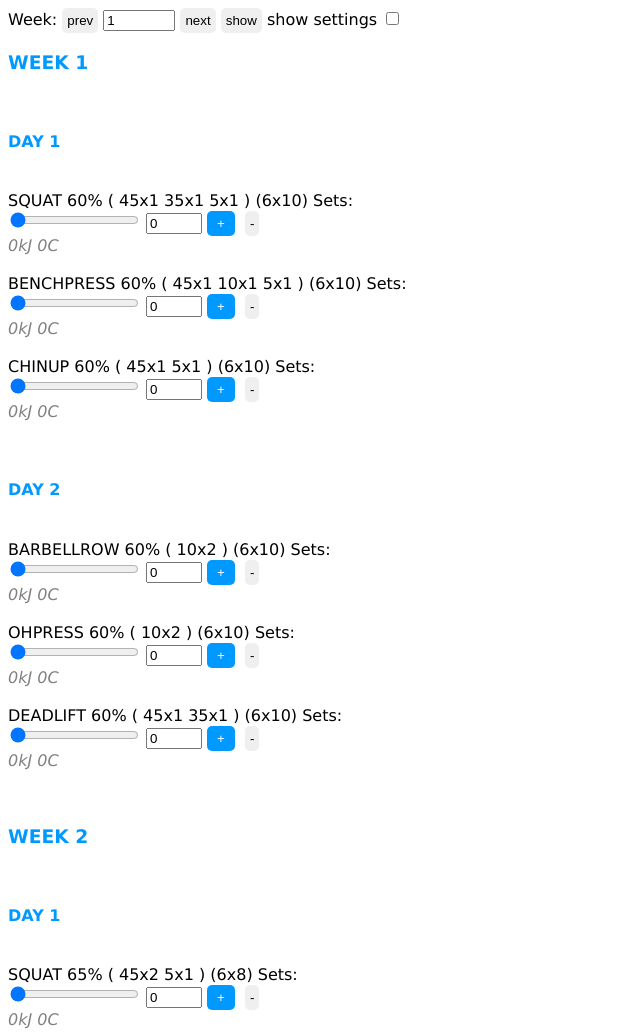
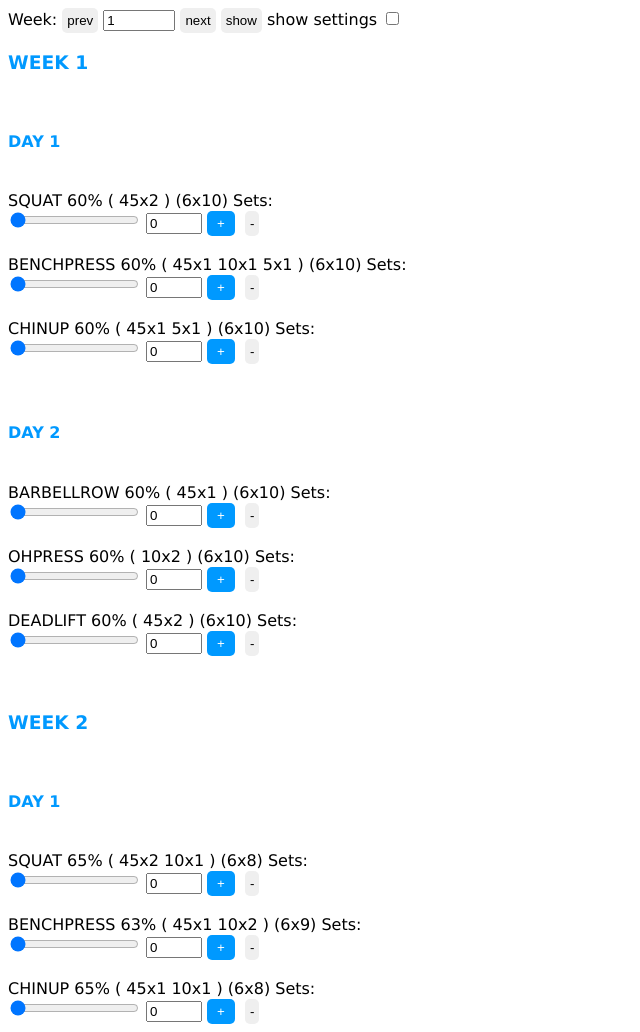
Before and after one commit to bigfish/weights, a website: page index.html in a window 1280 px wide. Shown: the top 1032 px of the page, without its empty margins (0-640 px from the left). Drawn offline with Linux system fonts and the light colour scheme.

Commit message:
Update Max values, remove work calculation

```diff
--- a/index.html
+++ b/index.html
@@ -25,7 +25,7 @@
         <legend>Squat</legend>
         <div class="form-field">
           <label>Max:</label>
-          <input type="number" min="0" max="1000" step="5" id="squat" name="squat" value="355"/> lb
+          <input type="number" min="0" max="1000" step="5" id="squat" name="squat" value="365"/> lb
         </div>
         <div class="form-field">
           <label>Len:</label>
@@ -53,7 +53,7 @@
         <legend>Bench Press</legend>
         <div class="form-field">
           <label>Max:</label>
-          <input type="number" min="0" max="1000" id="benchpress" name="benchpress" value="265"/> lb
+          <input type="number" min="0" max="1000" id="benchpress" name="benchpress" value="275"/> lb
         </div>
         <div class="form-field">
           <label>Len:</label>
@@ -81,7 +81,7 @@
         <legend>Barbell Row</legend>
         <div class="form-field">
           <label>Max:</label>
-          <input type="number" min="0" max="1000" id="barbellrow" name="barbellrow" value="135"/> lb
+          <input type="number" min="0" max="1000" id="barbellrow" name="barbellrow" value="225"/> lb
         </div>
         <div class="form-field">
           <label>Length:</label>
@@ -134,7 +134,7 @@
       <fieldset>
         <legend>Deadlift</legend>
         <div class="form-field">
-          <label>Max:</label> <input type="number" min="0" max="1000" id="deadlift" name="deadlift" value="325"/> lb
+          <label>Max:</label> <input type="number" min="0" max="1000" id="deadlift" name="deadlift" value="365"/> lb
         </div>
         <div class="form-field">
           <label>Length:</label> <input type="number" min="0" max="1.0" step="0.1" id="deadlift-len" name="deadlift-len" value="0.6"/> m
--- a/weights.js
+++ b/weights.js
@@ -79,15 +79,6 @@ function echo(html) {
     el('output').innerHTML += html + '<br>';
 }
 
-function getWork(setsDone, max, percent, len) {
-    var repsDone = setsDone.reduce(function (prev, set) {
-        return prev + set;
-    }, 0);
-    var workPerRep = work(kg(getPlateWeight(perc(max, percent))), len);
-    var workJ = Math.floor(repsDone * workPerRep);
-    return workJ + 'kJ ' + Math.floor(workJ / 4.186)  + 'C';
-}
-
 function addSet(id, max, perc, len, targetReps, repsId) {
     var setsDoneJson = localStorage.getItem(id);
     if (!setsDoneJson || setsDoneJson === 'undefined') {
@@ -106,7 +97,6 @@ function addSet(id, max, perc, len, targetReps, repsId) {
     var setsDoneStr = JSON.stringify(setsDone);
     localStorage.setItem(id, setsDoneStr);
     el(id).innerText = 'Sets: ' + setsDone.toString();
-    el(id + '__work').innerText = getWork(setsDone, max, perc, len);
 }
 
 function removeSet(id, max, perc, len, targetReps) {
@@ -129,7 +119,6 @@ function removeSet(id, max, perc, len, targetReps) {
     var setsDoneStr = JSON.stringify(setsDone);
     localStorage.setItem(id, setsDoneStr);
     el(id).innerText = 'Sets: ' + setsDone.toString();
-    el(id + '__work').innerText = getWork(setsDone, max, perc, len);
 }
 
 function setReps(srcId, targetId) {
@@ -161,7 +150,6 @@ function formatExercise(exercise, week) {
     if (typeof setsDone === 'number') {
         setsDone = (new Array(setsDone)).map(function() { return reps; });
     }
-    var workDone = getWork(setsDone, max, percent, len);
     var currentRepSliderId = setId + '__set-' + setsDone.length + '__reps__slider';
     var currentRepsTextId = setId + '__set-' + setsDone.length + '__reps__text';
 
@@ -174,9 +162,7 @@ function formatExercise(exercise, week) {
       'onchange=\'setReps("' + currentRepsTextId + '","' + currentRepSliderId + '")\' />' +
     '<button class=\'addSetBtn\' onclick=\'addSet("' + setId + '",' + max + ',' + percent + ',' + len + ',' + reps +  ',"' + currentRepsTextId + '")\' >+</button>' +
       ' <button onclick=\'removeSet("' + setId +'",' + max + ',' + percent + ',' + len + ',' + reps + ')\' >-</button>' +
-      '</div>' +
-      '<div id="' + setId + '__work" class="work">' + workDone
-       + '</div>';
+    '</div>';
 }
 
 function deload(overloadWeek) {
```
Also changed, not shown: package.json (+11 -2 lines).
